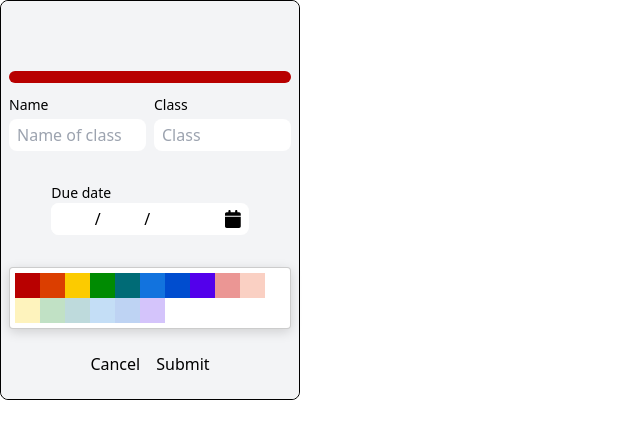
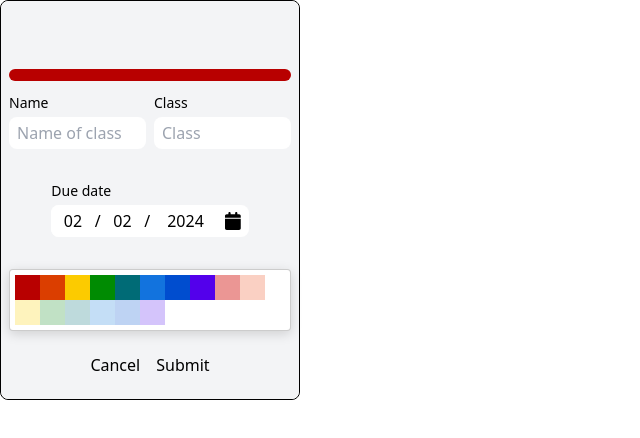
Before and after one commit to LukasMaselsky/Planel, a React (Vite) app in the folder client/: page / in a window 1280 px wide. Both pictures are taken after a click on the button "Add assignment". Shown: the top 438 px of the page, without its empty margins (0-640 px from the left). Built offline with nearby package versions, Linux system fonts and the light colour scheme.

Commit message:
assignments almost finished

```diff
--- a/client/src/components/Assignments/AssignmentItem.tsx
+++ b/client/src/components/Assignments/AssignmentItem.tsx
@@ -2,6 +2,7 @@ import { FontAwesomeIcon } from "@fortawesome/react-fontawesome";
 import { Assignments } from "./Assignments";
 import { AssignmentValues } from "./UpdateAssignment";
 import { faPencil, faTrashCan } from "@fortawesome/free-solid-svg-icons";
+import { getDate } from "./UpdateAssignment";
 
 interface Props {
     props: Assignments;
@@ -10,6 +11,16 @@ interface Props {
     setDefaults: React.Dispatch<React.SetStateAction<AssignmentValues>>;
     setEditing: React.Dispatch<React.SetStateAction<boolean>>;
 }
+
+const calculateTimeLeft = (dueDate: string) => {
+    const date = getDate(dueDate);
+    const diffInMs = date.getTime() - new Date().getTime();
+
+    const diffInDays = diffInMs / (1000 * 60 * 60 * 24);
+    if (Math.floor(diffInDays) != 0)
+        return `${Math.floor(diffInDays)} days left`;
+    return `${Math.floor(diffInMs / (1000 * 60 * 60))} hours left`;
+};
 
 export default function AssignmentItem({
     props,
@@ -24,13 +35,12 @@ export default function AssignmentItem({
             color: props.color,
             class: props.class,
             dueDate: props.dueDate,
-            day: props.dueDate.slice(0, 2),
-            month: props.dueDate.slice(3, 5),
-            year: props.dueDate.slice(6, 10),
         });
         setEditing(true);
         setAdding(true);
     };
+
+    const timeLeft = calculateTimeLeft(props.dueDate);
 
     return (
         <div className="flex w-full flex-col gap-2">
@@ -59,6 +69,10 @@ export default function AssignmentItem({
                         {props.dueDate}
                     </p>
                 </div>
+                <div className="flex justify-between">
+                    <p className="flex items-center text-base">{props.class}</p>
+                    <p className="flex items-center text-base">{timeLeft}</p>
+                </div>
             </div>
         </div>
     );
--- a/client/src/components/Assignments/Assignments.tsx
+++ b/client/src/components/Assignments/Assignments.tsx
@@ -26,9 +26,6 @@ const baseDefaults = {
     color: "#B80000",
     class: "",
     dueDate: dateToString(new Date()),
-    day: "",
-    month: "",
-    year: "",
 };
 
 export default function Assignments() {
@@ -75,7 +72,7 @@ export default function Assignments() {
             );
         }
 
-        localStorage.setItem("grades", JSON.stringify(assignments));
+        localStorage.setItem("assignments", JSON.stringify(assignments));
         //! add delay/animation here
         setTimeout(function () {
             refetch();
--- a/client/src/components/Assignments/DateInput.tsx
+++ b/client/src/components/Assignments/DateInput.tsx
@@ -1,16 +1,10 @@
-import {
-    UseFormRegister,
-    UseFormSetValue,
-    UseFormWatch,
-} from "react-hook-form";
-import { AssignmentValues } from "./UpdateAssignment";
 import { z } from "zod";
-import { useEffect } from "react";
+import { DateValues } from "./UpdateAssignment";
+import { useEffect, useState } from "react";
 
 interface Props {
-    register: UseFormRegister<AssignmentValues>;
-    setValue: UseFormSetValue<AssignmentValues>;
-    watch: UseFormWatch<AssignmentValues>;
+    date: DateValues;
+    setDate: React.Dispatch<React.SetStateAction<DateValues>>;
 }
 
 const getDaysInMonth = (month: number, year: number) => {
@@ -51,17 +45,18 @@ const yearTransform = z.string().transform((value) => {
     return String(Number(Math.max(new Date().getFullYear(), numericValue)));
 });
 
+export default function DateInput({ date, setDate }: Props) {
+    const [day, setDay] = useState(date.day);
+    const [month, setMonth] = useState(date.month);
+    const [year, setYear] = useState(date.year);
 
-export default function DateInput({ register, setValue, watch }: Props) {
-    const day = watch("day");
-    const month = watch("month");
-    const year = watch("year");
+    useEffect(() => {
+        setDay(date.day);
+        setMonth(date.month);
+        setYear(date.year);
+    }, [date]);
 
-    const validateDay = (
-        value: string,
-        month: number,
-        year: number,
-    ): string => {
+    const validateDay = (value: string, month: number, year: number) => {
         const val = dayTransform.parse(value);
         const maxDay = getDaysInMonth(month, year);
         const n = Number(val) > maxDay ? maxDay : Number(val);
@@ -70,26 +65,43 @@ export default function DateInput({ register, setValue, watch }: Props) {
         return day;
     };
 
-    const validateMonth = (
-        value: string,
-        day: number,
-        year: number,
-    ): string => {
+    const validateMonth = (value: string, day: number, year: number) => {
         let month = monthTransform.parse(value);
-        setValue("day", validateDay(String(day), Number(month), year));
+        let newDay = validateDay(String(day), Number(month), year);
 
-        return month;
+        return { newDay, month };
     };
 
-    const validateYear = (
-        value: string,
-        day: number,
-        month: number,
-    ): string => {
+    const validateYear = (value: string, day: number, month: number) => {
         let year = yearTransform.parse(value);
-        setValue("day", validateDay(String(day), month, Number(year)));
+        let newDay = validateDay(String(day), month, Number(year));
 
-        return year;
+        return { newDay, year };
+    };
+
+    const handleDay = (val: string, month: number, year: number) => {
+        setDate((prev) => ({
+            ...prev,
+            day: validateDay(val, month, year),
+        }));
+    };
+
+    const handleMonth = (val: string, day: number, year: number) => {
+        const { newDay, month } = validateMonth(val, day, year);
+        setDate((prev) => ({
+            ...prev,
+            month: month,
+            day: newDay,
+        }));
+    };
+
+    const handleYear = (val: string, day: number, month: number) => {
+        const { newDay, year } = validateYear(val, day, month);
+        setDate((prev) => ({
+            ...prev,
+            day: newDay,
+            year: year,
+        }));
     };
 
     return (
@@ -97,52 +109,46 @@ export default function DateInput({ register, setValue, watch }: Props) {
             <input
                 className="w-full flex-[1] rounded-lg px-2 py-1 text-center focus:outline-none"
                 type="text"
-                {...register(`day`, {
-                    required: true,
-                    onBlur: (e) =>
-                        setValue(
-                            `day`,
-                            validateDay(
-                                e.target.value,
-                                Number(month),
-                                Number(year),
-                            ),
-                        ),
-                })}
+                value={day}
+                required={true}
+                onChange={(e) => setDay(e.target.value)}
+                onBlur={(e) =>
+                    handleDay(
+                        e.target.value,
+                        Number(date.month),
+                        Number(date.year),
+                    )
+                }
             ></input>
             /
             <input
                 className="w-full flex-[1] rounded-lg px-2 py-1 text-center focus:outline-none"
                 type="text"
-                {...register(`month`, {
-                    required: true,
-                    onBlur: (e) =>
-                        setValue(
-                            `month`,
-                            validateMonth(
-                                e.target.value,
-                                Number(day),
-                                Number(year),
-                            ),
-                        ),
-                })}
+                value={month}
+                required={true}
+                onChange={(e) => setMonth(e.target.value)}
+                onBlur={(e) =>
+                    handleMonth(
+                        e.target.value,
+                        Number(date.day),
+                        Number(date.year),
+                    )
+                }
             ></input>
             /
             <input
                 className="w-full flex-[2] rounded-lg px-2 py-1 text-center focus:outline-none"
                 type="text"
-                {...register(`year`, {
-                    required: true,
-                    onBlur: (e) =>
-                        setValue(
-                            `year`,
-                            validateYear(
-                                e.target.value,
-                                Number(day),
-                                Number(month),
-                            ),
-                        ),
-                })}
+                value={year}
+                required={true}
+                onChange={(e) => setYear(e.target.value)}
+                onBlur={(e) =>
+                    handleYear(
+                        e.target.value,
+                        Number(date.day),
+                        Number(date.month),
+                    )
+                }
             ></input>
         </>
     );
--- a/client/src/components/Assignments/UpdateAssignment.tsx
+++ b/client/src/components/Assignments/UpdateAssignment.tsx
@@ -8,6 +8,7 @@ import Calendar from "../Calendar/Calendar";
 import { FontAwesomeIcon } from "@fortawesome/react-fontawesome";
 import { faCalendar } from "@fortawesome/free-solid-svg-icons";
 import DateInput from "./DateInput";
+import { useState } from "react";
 
 interface Props {
     close: () => void;
@@ -26,20 +27,17 @@ const schema = z.object({
         .string()
         .min(1, { message: "Class is required" })
         .max(20, { message: "Class must be under 20 characters" }),
-    day: z.string().min(2).max(2),
-    month: z.string().min(2).max(2),
-    year: z.string().min(4).max(4),
     dueDate: z.string().min(10).max(10),
 });
 
 export type AssignmentValues = z.infer<typeof schema>;
 
-const getDate = (date: string) => {
+export const getDate = (date: string) => {
     const dateArr = date.split("/");
     return new Date(
         Number(dateArr[2]),
         Number(dateArr[1]) - 1,
-        Number(dateArr[1]),
+        Number(dateArr[0]),
     );
 };
 
@@ -47,11 +45,17 @@ const isDateAfterToday = (dateStr: string) => {
     // make sure date is not before current date
     const date = getDate(dateStr);
     const today = new Date();
-    console.log(date, today);
+
     if (date < today) {
         return false;
     }
     return true;
+};
+
+export type DateValues = {
+    day: string;
+    month: string;
+    year: string;
 };
 
 export default function UpdateAssignment({
@@ -60,6 +64,8 @@ export default function UpdateAssignment({
     defaultValues,
     editing,
 }: Props) {
+    const [calendarOpen, setCalendarOpen] = useState(false);
+
     const {
         register,
         handleSubmit,
@@ -73,12 +79,19 @@ export default function UpdateAssignment({
     });
     const color = watch("color");
 
+    const [date, setDate] = useState<DateValues>({
+        day: defaultValues?.dueDate ? defaultValues.dueDate.split("/")[0] : "",
+        month: defaultValues?.dueDate
+            ? defaultValues.dueDate.split("/")[1]
+            : "",
+        year: defaultValues?.dueDate ? defaultValues.dueDate.split("/")[2] : "",
+    });
+
     const onSubmit = (data: AssignmentValues) => {
-        data["dueDate"] = `${data.day}/${data.month}/${data.year}`;
-        console.log(data["dueDate"]);
+        data["dueDate"] = `${date.day}/${date.month}/${date.year}`;
+
         if (isDateAfterToday(data["dueDate"])) {
-            const clone = (({ day, month, year, ...o }) => o)(data);
-            const isValid = updateGrade(clone);
+            const isValid = updateGrade(data);
             if (isValid) {
                 close();
             } else {
@@ -140,23 +153,34 @@ export default function UpdateAssignment({
                     </div>
                     <div>
                         <div className="flex w-full justify-center gap-2">
-                            <div className="flex w-[70%] flex-col">
+                            <div className="relative flex w-[70%] flex-col gap-1">
                                 <label htmlFor="name" className="text-sm">
                                     Due date
                                 </label>
                                 <div className="flex items-center gap-1 rounded-lg bg-white">
                                     <div className="flex items-center">
                                         <DateInput
-                                            register={register}
-                                            setValue={setValue}
-                                            watch={watch}
+                                            date={date}
+                                            setDate={setDate}
                                         />
                                     </div>
                                     <FontAwesomeIcon
-                                        className="pr-2 text-lg"
+                                        className="cursor-pointer pr-2 text-lg"
                                         icon={faCalendar}
+                                        onClick={() =>
+                                            setCalendarOpen((prev) => !prev)
+                                        }
                                     />
                                 </div>
+                                {calendarOpen && (
+                                    <div className="absolute top-[100%] z-[1]">
+                                        <Calendar
+                                            date={date}
+                                            setDate={setDate}
+                                            size={200}
+                                        />
+                                    </div>
+                                )}
                             </div>
                         </div>
                         <AddError error={errors.dueDate} />
--- a/client/src/components/Calendar/Calendar.tsx
+++ b/client/src/components/Calendar/Calendar.tsx
@@ -2,6 +2,7 @@ import { FontAwesomeIcon } from "@fortawesome/react-fontawesome";
 import { faAngleRight, faAngleLeft } from "@fortawesome/free-solid-svg-icons";
 import { useEffect, useState } from "react";
 import { twMerge } from "tailwind-merge";
+import { DateValues } from "../Assignments/UpdateAssignment";
 
 const daysShort = ["MO", "TU", "WE", "TH", "FR", "SA", "SU"];
 const months = [
@@ -19,13 +20,13 @@ const months = [
     "December",
 ];
 
-export default function Calendar({ size } : {size: number}) {
-    const [date, setDate] = useState({
-        year: new Date().getFullYear(),
-        month: new Date().getMonth(),
-        day: 1,
-    });
+type Props = {
+    size: number;
+    date: DateValues;
+    setDate: React.Dispatch<React.SetStateAction<DateValues>>;
+};
 
+export default function Calendar({ date, setDate, size }: Props) {
     const [days, setDays] = useState({
         days: new Date(
             new Date().getFullYear(),
@@ -43,40 +44,66 @@ export default function Calendar({ size } : {size: number}) {
     });
 
     const getDaysInMonth = (year: number, month: number) => {
-        const daysInMonth = new Date(year, month + 1, 0).getDate();
-        const firstDayOfWeek = (new Date(year, month, 1).getDay() + 6) % 7;
+        const daysInMonth = new Date(year, month - 1, 0).getDate();
+        const firstDayOfWeek = (new Date(year, month - 1, 1).getDay() + 6) % 7;
         return { daysInMonth, firstDayOfWeek };
     };
 
     const incrementMonth = () => {
         setDate((prev) => ({
-            year: prev.month == 11 ? prev.year + 1 : prev.year,
-            month: prev.month == 11 ? 0 : prev.month + 1,
-            day: 1,
+            day: "01",
+            month: String(
+                Number(prev.month) == 12
+                    ? "01"
+                    : Number(prev.month) + 1 < 10
+                      ? "0" + (Number(prev.month) + 1)
+                      : Number(prev.month) + 1,
+            ),
+            year: String(
+                Number(prev.month) == 12 ? Number(prev.year) + 1 : prev.year,
+            ),
         }));
     };
 
     useEffect(() => {
         const { daysInMonth, firstDayOfWeek } = getDaysInMonth(
-            date.year,
-            date.month,
+            Number(date.year),
+            Number(date.month),
         );
         setDays({ days: daysInMonth, startDay: firstDayOfWeek });
     }, [date]);
 
     const decrementMonth = () => {
         setDate((prev) => ({
-            year: prev.month == 0 ? prev.year - 1 : prev.year,
-            month: prev.month == 0 ? 11 : prev.month - 1,
-            day: 1,
+            day: "01",
+            month: String(
+                Number(prev.month) == 1
+                    ? 12
+                    : Number(prev.month) - 1 < 10
+                      ? "0" + (Number(prev.month) - 1)
+                      : Number(prev.month) - 1,
+            ),
+            year: String(
+                Number(prev.month) == 1 ? Number(prev.year) - 1 : prev.year,
+            ),
+        }));
+    };
+
+    const setDay = (day: number) => {
+        setDate((prev) => ({
+            ...prev,
+            day: day < 10 ? "0" + day : String(day),
         }));
     };
 
     return (
-        <div style={{width: `${size}px`}}className="flex flex-col gap-4 rounded-lg border-[1px] border-black p-2">
+        <div
+            style={{ width: `${size}px` }}
+            className="flex flex-col gap-4 rounded-lg border-[1px] border-black bg-gray-100 p-2"
+        >
             <div className="flex items-center justify-between px-1.5">
                 <div className="">
-                    <p className="text-xl">{`${months[date.month]} ${date.year}`}</p>
+                    <p className="line-clamp-1 text-xl">{`${months[Number(date.month) - 1]} ${date.year}`}</p>
                 </div>
                 <div className="flex gap-2">
                     <FontAwesomeIcon
@@ -105,15 +132,10 @@ export default function Calendar({ size } : {size: number}) {
                         return (
                             <div
                                 key={i}
-                                onClick={() =>
-                                    setDate((prev) => ({
-                                        ...prev,
-                                        day: i - days.startDay + 1,
-                                    }))
-                                }
+                                onClick={() => setDay(i - days.startDay + 1)}
                                 className={twMerge(
-                                    "relative flex aspect-square cursor-pointer items-center justify-center after:absolute after:left-[50%] after:top-[50%] after:z-[-1] after:size-7 after:translate-x-[-50%] after:translate-y-[-50%] after:rounded-[50%] after:bg-red-500",
-                                    i - days.startDay + 1 == date.day
+                                    "relative flex aspect-square cursor-pointer items-center justify-center after:absolute after:left-[50%] after:top-[50%] after:z-[0] after:size-7 after:translate-x-[-50%] after:translate-y-[-50%] after:rounded-[50%] after:border-[1px] after:border-red-500",
+                                    i - days.startDay + 1 == Number(date.day)
                                         ? "after:visible"
                                         : "after:hidden",
                                 )}
```
